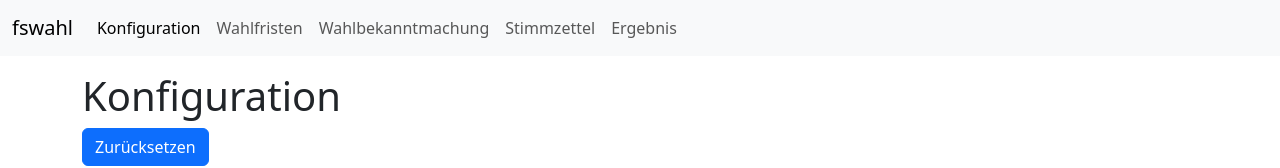
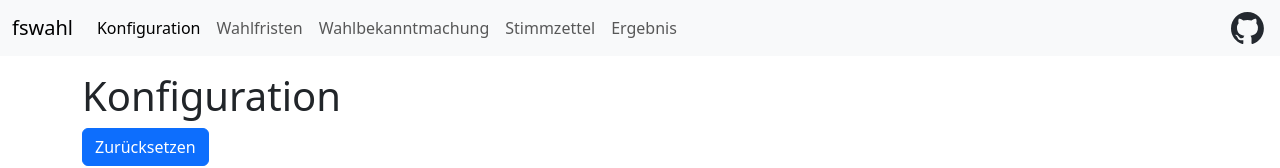
Before and after one commit to FK-Bonn/fswahl, a Nuxt app: page / in a window 1280 px wide. Shown: the top 168 px of the page. Built offline with nearby package versions, Linux system fonts and the light colour scheme.

Commit message:
Add GitHub link

```diff
--- a/app.vue
+++ b/app.vue
@@ -35,6 +35,11 @@
             </NuxtLink>
           </li>
         </ul>
+        <div class="d-flex me-1">
+          <a href="https://github.com/FK-Bonn/fswahl" title="Open Project on GitHub">
+            <img style="height: 2em;" src="/github-mark.svg" alt="GitHub logo"/>
+          </a>
+        </div>
       </div>
     </div>
   </nav>
```
Also changed, not shown: public/github-mark.svg (added).
